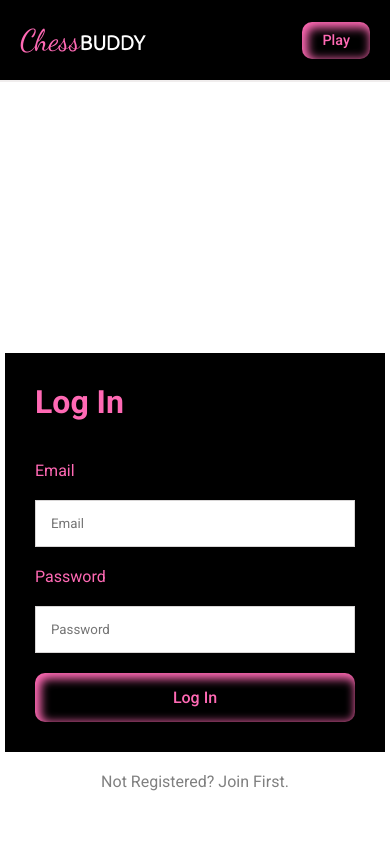
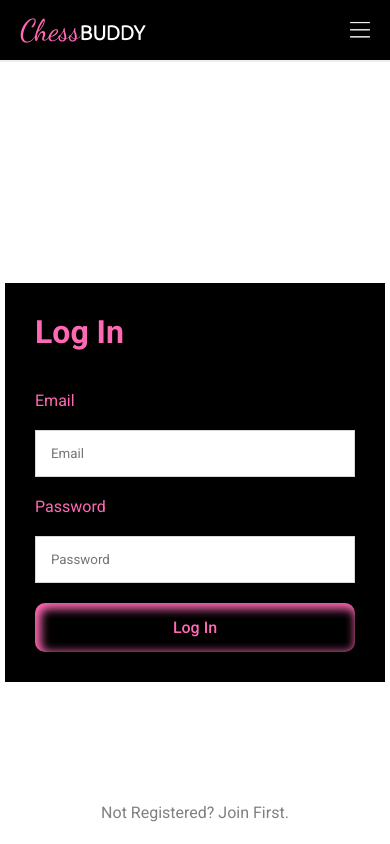
Before and after one commit to tanu-chahal/CHESS-Buddy, a React (Vite) app in the folder frontend/: page /login in a window 390 px wide. Shown: the top 844 px of the page. Built offline with nearby package versions, Linux system fonts and the light colour scheme.

Commit message:
Mobile-friendly design

```diff
--- a/frontend/src/components/chessBoard/ChessBoard.scss
+++ b/frontend/src/components/chessBoard/ChessBoard.scss
@@ -67,4 +67,12 @@
       }
     }
   }
+
+  @media only screen and (max-width: 600px) {
+    .square {
+      width: 45px;
+      height: 45px;
+      font-size: 2rem;
+    }
 }
+}
--- a/frontend/src/components/footer/Footer.scss
+++ b/frontend/src/components/footer/Footer.scss
@@ -34,4 +34,19 @@
 
     }
 
+    @media only screen and (max-width: 600px) {
+      .container{
+        height: 60px;
+        .logo{
+          font-size: 15px;
+        }
+        .chess{
+          font-size: 20px;
+        }
+        .section{
+          font-size: 0.7rem;
+        }
+      }
   }
+
+  }
--- a/frontend/src/components/navbar/Navbar.jsx
+++ b/frontend/src/components/navbar/Navbar.jsx
@@ -13,6 +13,13 @@ const Navbar = () => {
   const [file, setFile] = useState(undefined);
   const [edit, setEdit] = useState(false);
   const [error, setError] = useState(false);
+  const [mobile, setMobile] = useState(false);
+  const [sidebar, setSidebar] = useState(false);
+
+   console.log(window.innerWidth);
+  // if (window.innerWidth <= 600) {
+  //   setMobile(true);
+  // }
 
   const handleLogout = async () => {
     try {
@@ -26,15 +33,15 @@ const Navbar = () => {
 
   const handleEdit = async (e) => {
     e.preventDefault();
-    try{
-      setOpen(!open)
-      const url = await upload(file)
-      setEdit(!edit)
-      const res = await newRequest.patch(`/user`,{img: url})
-      localStorage.setItem("currentUser",JSON.stringify(res.data))
-      navigate("/")
-    }catch(err){
-      setError(err.response.data)
+    try {
+      setOpen(!open);
+      const url = await upload(file);
+      setEdit(!edit);
+      const res = await newRequest.patch(`/user`, { img: url });
+      localStorage.setItem("currentUser", JSON.stringify(res.data));
+      navigate("/");
+    } catch (err) {
+      setError(err.response.data);
     }
   };
 
@@ -52,12 +59,12 @@ const Navbar = () => {
           </div>
         </Link>
 
-        <div className="other">
+        <div className={sidebar ?"other":"other sidebarGo"}>
           {currentUser ? (
-              <button onClick = {handleNavigate}>Play</button>
+            <span className="playBtn" onClick={handleNavigate}>Play</span>
           ) : (
             <Link to="/login" className="link">
-              <button>Play</button>
+              <span className="playBtn">Play</span>
             </Link>
           )}
           {currentUser && (
@@ -71,11 +78,11 @@ const Navbar = () => {
               {open && (
                 <div className="options">
                   <span onClick={() => setEdit(!edit)}>
-                    <img src="/img/edit.png" alt=""/>
+                    <img src="/img/edit.png" alt="" />
                     Edit
                   </span>
                   <span onClick={handleLogout}>
-                    <img src="/img/logout.png" alt=""/>
+                    <img src="/img/logout.png" alt="" />
                     Logout
                   </span>
                 </div>
@@ -83,7 +90,8 @@ const Navbar = () => {
             </div>
           )}
 
-{edit && <div className="edit">
+          {edit && (
+            <div className="edit">
               <form onSubmit={handleEdit}>
                 <label htmlFor="">Profile Photo</label>
                 <input
@@ -96,9 +104,19 @@ const Navbar = () => {
                 <button onClick={() => setEdit(!edit)}>Close</button>
                 {error && <span>{error}</span>}
               </form>
-        </div>}
             </div>
+          )}
         </div>
+
+          <img
+            src="/img/menu-1.png"
+            alt="menu"
+            className="menu"
+            onClick={() => setSidebar(!sidebar)}
+          />
+
+      </div>
+
       <hr />
     </div>
   );
--- a/frontend/src/components/navbar/Navbar.scss
+++ b/frontend/src/components/navbar/Navbar.scss
@@ -22,14 +22,14 @@
       }}
     }
 
-    .other {
+    .other{
       background-color: transparent;
       display: flex;
       padding: 0px 20px;
       gap: 20px;
       align-items: center;
       font-size: 1rem;
-      button {
+      .playBtn{
         box-shadow: 3px 3px 10px 3px #ff69b4 inset;
         padding: 10px 20px;
         color: #ff69b4;
@@ -90,6 +90,7 @@
               object-fit: cover;
               border-radius: 0px;
               cursor: pointer;
+              border: none;
             }
           }
         }
@@ -128,10 +129,67 @@
         }
       }
     }
+
+    .menu{display: none;}
   }
   hr {
     width: 100%;
     height: 0px;
     border: 0.5px solid rgb(240, 237, 237);
   }
+
+  @media only screen and (max-width: 600px) {
+    .container{
+      height: 60px;
+      .other{
+        flex-direction: column;
+        position: absolute;
+        align-items: flex-start;
+        top: 0%;
+        left:0%;
+        height: 20vh;
+        min-width: 30vw;
+        z-index: 1;
+        background-color: #ff69b48b;
+        padding: 100px 40px;
+        .playBtn{
+        box-shadow: none;
+        padding: 0px;
+        font-size: 1.5rem;
+        font-weight: 500;
+        border: none;
+        color: white;
+        cursor: pointer;
+      }
+      .profile{
+        img{
+          width: 20px;
+          height: 20px;
+          border: 0.5px solid black;
+        }
+        .options{
+          top: 175px;
+        }
+      }
+    }
+
+      .sidebarGo{
+        transform: translate(-443px, 0px);
+        position: absolute;
+        transition:  transform 0.2s ease-out;
+    }
+
+    .edit{
+      form{
+        left:10%;
+      }
+    }
+    .menu{
+      display: inline;
+      width: 20px;
+      padding: 10px 20px;
+    }
+
+    }
 }
+}
--- a/frontend/src/components/newGame/NewGame.scss
+++ b/frontend/src/components/newGame/NewGame.scss
@@ -26,4 +26,19 @@
             font-size: 0.8rem;
         }
     }
+    @media only screen and (max-width: 600px) {
+        left: 10%;
+        form{
+            min-width: 250px;
+            label{
+                font-size: 0.7rem;
+            }
+            input{
+                padding: 5px;
+            }
+            span{
+                font-size: 1rem;
+            }
+        }
+    }
 }
--- a/frontend/src/pages/game/Game.scss
+++ b/frontend/src/pages/game/Game.scss
@@ -47,6 +47,7 @@
     }
 
     @media only screen and (max-width: 900px) {
+        width: 100%;
         .container{
          align-self: center;
          flex-direction: column;
--- a/frontend/src/pages/games/Games.scss
+++ b/frontend/src/pages/games/Games.scss
@@ -94,4 +94,38 @@
       }
     }
   }
+
+  @media only screen and (max-width: 600px) {
+    .container{
+      width: 100%;
+      .btn{
+        font-size: 0.7rem;
+        padding: 10px 15px;
+       }
+      table{
+        font-size: 0.5rem;
+        tr{
+          height: 50px;
+          .names{
+          font-size: 0.5rem;
+        }
+        td{
+          .btn,button{
+            font-size: 0.5rem;
+            padding: 5px 10px;
+           }
+         img{
+          width: 15px;
+         }
+      }
+      }
+      }
+      .abort{
+        top: 40%;
+        left: 10%;
+        font-size: 0.8rem;
+        padding: 20px;
+      }
+    }
+    }
 }
--- a/frontend/src/pages/login/Login.scss
+++ b/frontend/src/pages/login/Login.scss
@@ -71,7 +71,7 @@
       @media only screen and (max-width: 600px) {
         .container{
         display: block;
-        min-height: fit-content;
+        min-height: 500px;
         .left{
           display: none;
         }
--- a/frontend/src/pages/register/Register.scss
+++ b/frontend/src/pages/register/Register.scss
@@ -72,7 +72,7 @@
       @media only screen and (max-width: 600px) {
         .container{
         display: block;
-        min-height: fit-content;
+        min-height: 500px;
         .left{
           display: none;
         }
```
Lines whose indentation alone changed are shown as unchanged.
